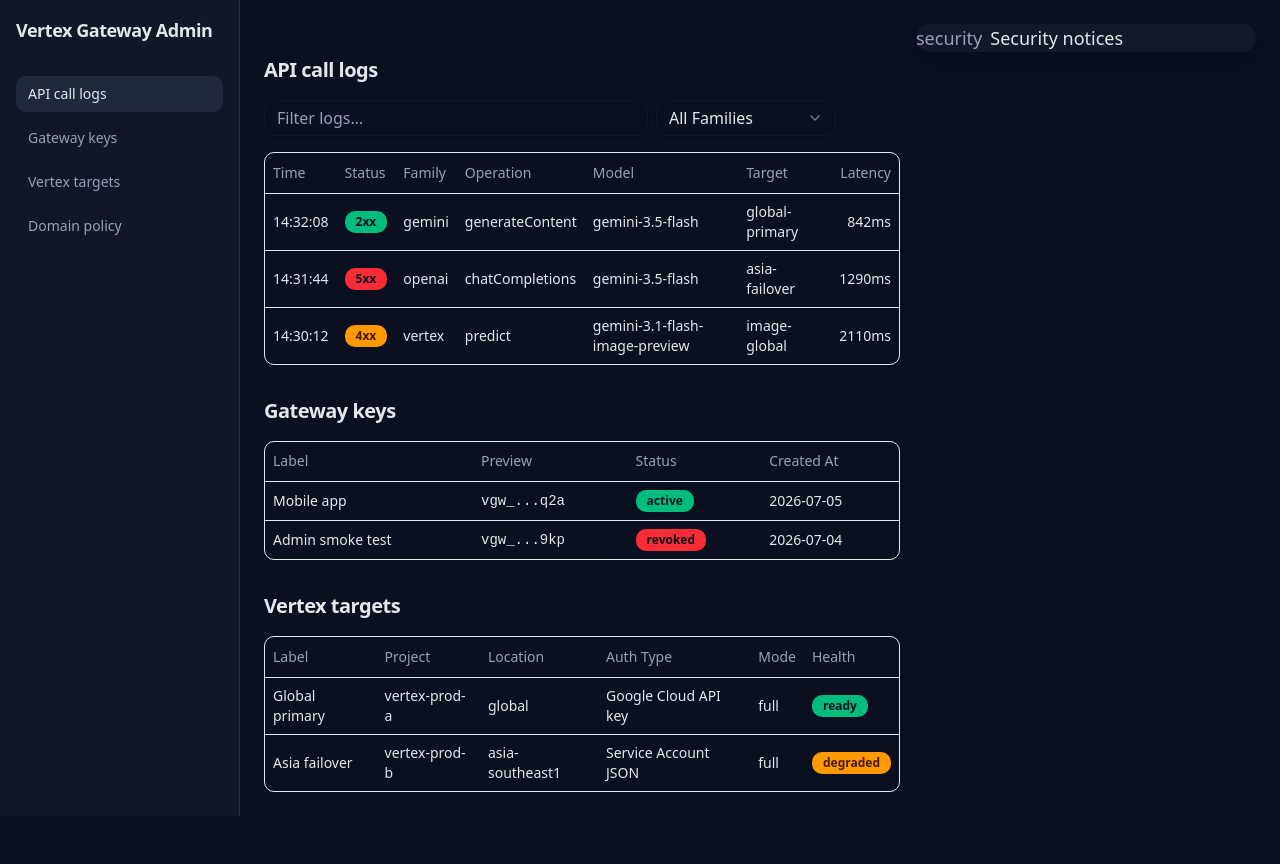
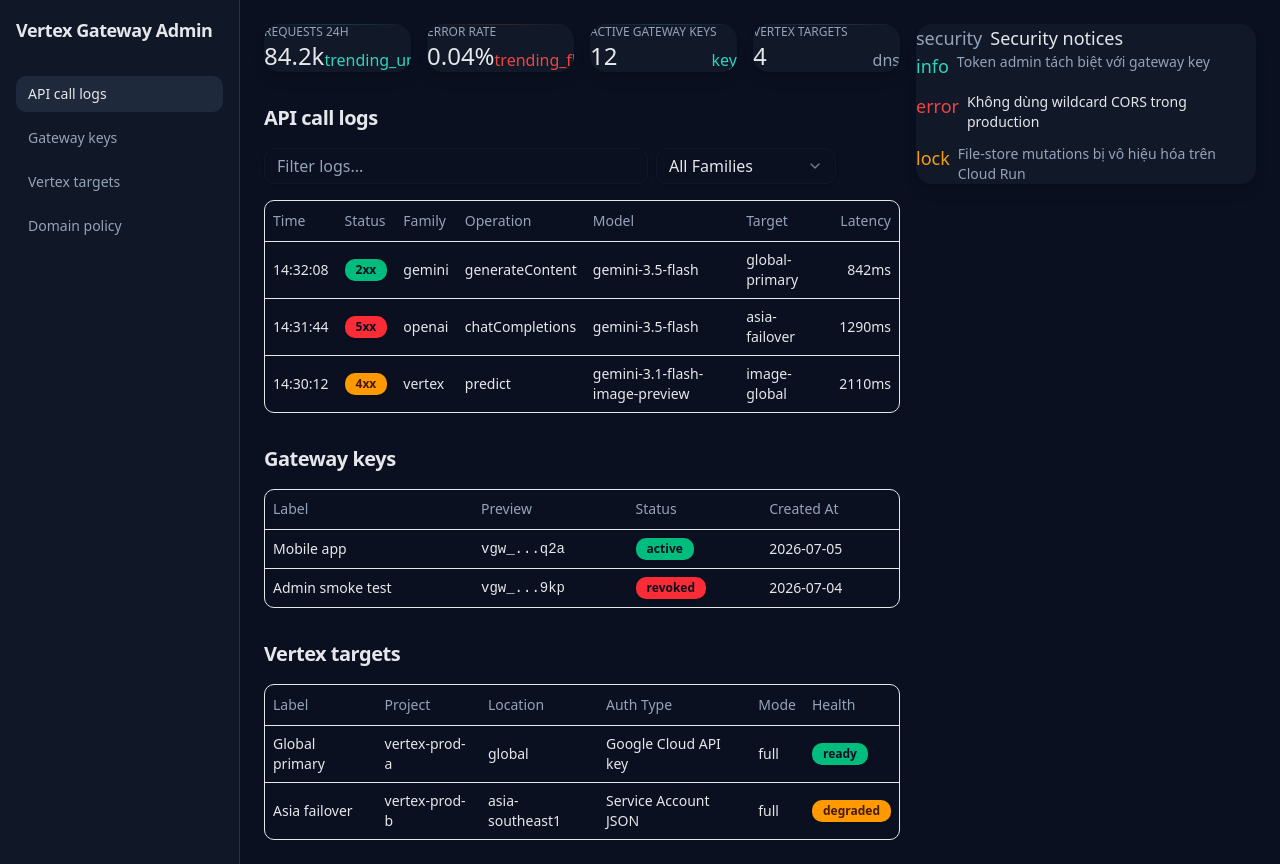
Before and after one commit to monet88/vertex-gateway, a React (Vite) app in the folder frontend/: page / in a window 1280 px wide. Before the commit the page ends 816 px from the top, so only its background shows below. Built offline with nearby package versions, Linux system fonts and the light colour scheme.

Commit message:
fix: inject mock data into layout components

```diff
--- a/frontend/src/pages/Dashboard.tsx
+++ b/frontend/src/pages/Dashboard.tsx
@@ -4,13 +4,14 @@ import { StitchSecurityRail } from '../components/stitch/StitchSecurityRail';
 import { ApiLogsTable } from '../components/ApiLogsTable';
 import { GatewayKeysTable } from '../components/GatewayKeysTable';
 import { VertexTargetsTable } from '../components/VertexTargetsTable';
+import { kpiMetrics, securityNotices } from '../data/mockData';
 
 export function Dashboard() {
   return (
-    <StitchConsoleShell rail={<StitchSecurityRail notices={[]} />}>
+    <StitchConsoleShell rail={<StitchSecurityRail notices={securityNotices} />}>
       <div className="space-y-8">
         <section id="metrics">
-          <StitchKpiStrip metrics={[]} />
+          <StitchKpiStrip metrics={kpiMetrics} />
         </section>
 
         <section id="logs" className="scroll-mt-6">
```
